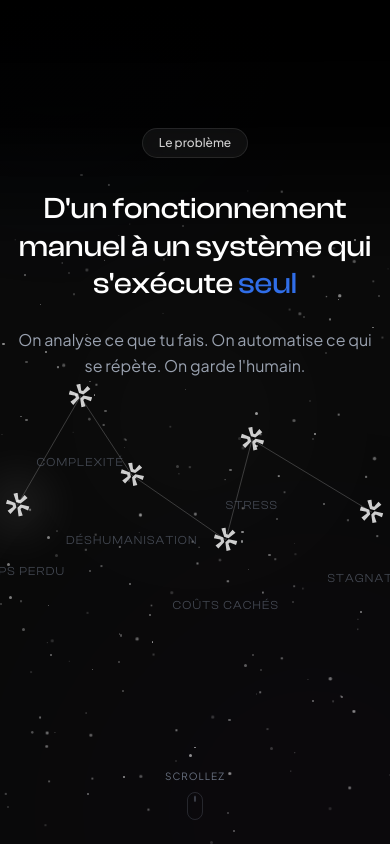
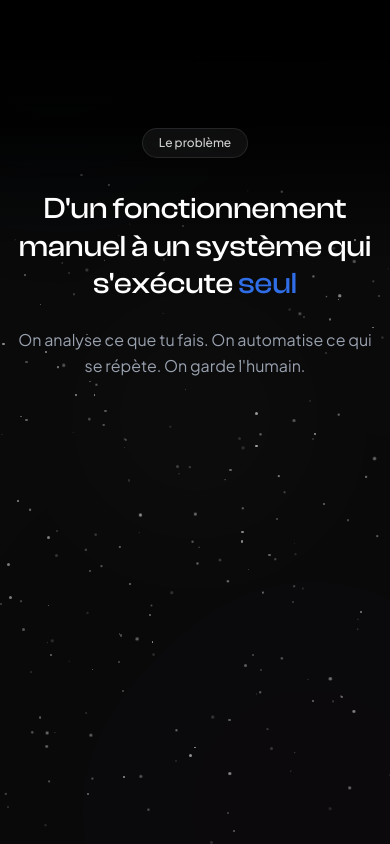
Before and after one commit to toot7b/bigxbang_web, a Next.js app in the folder bigxbang-web/: page / in a window 390 px wide. Shown: the part 844-1688 px from the top of the page. Built offline with nearby package versions, Linux system fonts and the light colour scheme.

Commit message:
Finalize Problem section: Neural Trace animation, Scroll Hint fix (2s delay), and Stress label position

```diff
--- a/bigxbang-web/src/components/sections/Problem.tsx
+++ b/bigxbang-web/src/components/sections/Problem.tsx
@@ -15,6 +15,7 @@ interface Point {
     y: number; // Percentage 0-100
     label: string;
     description: string;
+    labelPos?: "top" | "bottom";
 }
 
 // --- Data: The 6 Major Problems ---
@@ -23,7 +24,7 @@ const STARS: Point[] = [
     { id: 2, x: 22, y: 20, label: "Complexité", description: "Une stack technique devenue ingérable." },
     { id: 3, x: 35, y: 55, label: "Déshumanisation", description: "L'humain s'efface derrière les process." },
     { id: 4, x: 58, y: 80, label: "Coûts Cachés", description: "Abonnements et maintenance qui s'accumulent." },
-    { id: 5, x: 64, y: 35, label: "Stress", description: "La peur constante que tout casse." },
+    { id: 5, x: 64, y: 35, label: "Stress", description: "La peur constante que tout casse.", labelPos: "top" },
     { id: 6, x: 96, y: 65, label: "Stagnation", description: "Votre croissance plafonne malgré vos efforts." },
 ];
 
@@ -43,8 +44,9 @@ export default function Problem() {
     const linesRef = useRef<(SVGLineElement | null)[]>([]);
     const bgStarsRef = useRef<HTMLDivElement>(null);
     const [hoveredStar, setHoveredStar] = useState<number | null>(null);
+
     const hasInteractedRef = useRef(false); // To track first interaction
-    const [showScrollHint, setShowScrollHint] = useState(false);
+    const scrollHintRef = useRef<HTMLDivElement>(null);
 
     // --- 1. Background Stars Animation (Organic & Dense) ---
     useEffect(() => {
@@ -76,6 +78,77 @@ export default function Problem() {
                     });
                 }
             }
+
+
+        }, containerRef);
+        return () => ctx.revert();
+    }, []);
+
+    // --- 1.5. Neural Trace Intro Animation ---
+    useEffect(() => {
+        const ctx = gsap.context(() => {
+            const tl = gsap.timeline({
+                scrollTrigger: {
+                    trigger: constellationRef.current,
+                    start: "top 60%", // Trigger when section is cleanly in view
+                    toggleActions: "play none none reverse"
+                },
+                onComplete: () => {
+                    // Fail-safe: Only trigger hint after timeline is 100% DONE
+                    gsap.delayedCall(2, () => {
+                        if (scrollHintRef.current) {
+                            gsap.to(scrollHintRef.current, {
+                                autoAlpha: 1,
+                                y: 0,
+                                duration: 1,
+                                ease: "power2.out"
+                            });
+                        }
+                    });
+                }
+            });
+
+            // Init state: All Hidden
+            // Init state: All Hidden
+            // Change: Start slightly smaller and blurry for "optical focus" effect (Subtle)
+            gsap.set(starsRef.current, { autoAlpha: 0, scale: 0.8, filter: "blur(8px)" });
+            gsap.set(linesRef.current, { opacity: 0, drawSVG: "0%" }); // Requires DrawSVG ideally, but we'll simulate opacity
+            if (scrollHintRef.current) gsap.set(scrollHintRef.current, { autoAlpha: 0, y: 20 });
+
+            // Sequential Reveal: Star -> Line -> Star -> Line
+            starsRef.current.forEach((star, i) => {
+                if (!star) return;
+
+                // 1. Reveal Star (Soft Focus)
+                tl.to(star, {
+                    autoAlpha: 1,
+                    scale: 1,
+                    filter: "blur(0px)",
+                    duration: 1.0, // Slower for elegance
+                    ease: "power1.out", // Very linear/smooth
+                });
+
+                // 2. Reveal Line to NEXT star (if exists)
+                if (i < starsRef.current.length - 1) {
+                    const line = linesRef.current[i];
+                    if (line) {
+                        // Simulating a "draw" effect by fading and rapid scale/clip if possible,
+                        // simpler approach: fading in quickly
+                        tl.fromTo(line,
+                            { opacity: 0, strokeDasharray: 1000, strokeDashoffset: 1000 },
+                            {
+                                opacity: 1,
+                                strokeDashoffset: 0,
+                                duration: 0.5,
+                                ease: "power1.inOut"
+                            }
+                        );
+                    }
+                }
+            });
+
+            // 3. Scroll Hint (Handled in onComplete above)
+
         }, containerRef);
         return () => ctx.revert();
     }, []);
@@ -196,14 +269,9 @@ export default function Problem() {
         };
     }, [hoveredStar]);
 
-    // --- 4. Show Scroll Hint after 5 seconds ---
-    useEffect(() => {
-        const timer = setTimeout(() => {
-            setShowScrollHint(true);
-        }, 5000);
 
-        return () => clearTimeout(timer);
-    }, []);
+
+    // Removed manual useEffect for scroll hint (moved to GSAP)
 
     return (
         <section
@@ -304,7 +372,7 @@ export default function Problem() {
                             <div className={cn(
                                 "absolute left-1/2 -translate-x-1/2 mt-4 pt-2 w-48 text-center pointer-events-none transition-all duration-300",
                                 "opacity-0 translate-y-2 group-hover:opacity-100 group-hover:translate-y-0",
-                                star.y > 80 ? "bottom-full mb-4 mt-0" : "top-full"
+                                (star.labelPos === "top" || star.y > 80) ? "bottom-full mb-4 mt-0" : "top-full"
                             )}>
                                 <div className="bg-black/40 backdrop-blur-md border border-white/10 rounded-xl p-3 shadow-xl">
                                     <h3 className="font-clash text-sm font-medium text-white mb-1">{star.label}</h3>
@@ -317,7 +385,7 @@ export default function Problem() {
                         <div className={cn(
                             "absolute left-1/2 -translate-x-1/2 mt-1 whitespace-nowrap pointer-events-none transition-opacity duration-300",
                             "opacity-60 group-hover:opacity-0", // Hide when tooltip appears
-                            star.y > 80 ? "bottom-full mb-8" : "top-full mt-8"
+                            (star.labelPos === "top" || star.y > 80) ? "bottom-full mb-8" : "top-full mt-8"
                         )}>
                             <span className="font-clash text-xs tracking-widest uppercase text-gray-500">{star.label}</span>
                         </div>
@@ -326,10 +394,10 @@ export default function Problem() {
             </div>
 
             {/* Scroll Hint */}
-            <div className={cn(
-                "absolute bottom-6 left-1/2 -translate-x-1/2 z-20 transition-all duration-700",
-                showScrollHint ? "opacity-100 translate-y-0" : "opacity-0 translate-y-4 pointer-events-none"
-            )}>
+            <div
+                ref={scrollHintRef}
+                className="absolute bottom-6 left-1/2 -translate-x-1/2 z-20 opacity-0 translate-y-4 invisible"
+            >
                 <div className="flex flex-col items-center gap-2">
                     <span className="font-jakarta text-[10px] uppercase tracking-widest text-gray-500">Scrollez</span>
                     <div className="w-4 h-7 border-[1.5px] border-gray-500/30 rounded-full flex items-start justify-center p-1">
--- /dev/null
+++ b/bigxbang-web/src/components/ui/Asterisk 2.tsx
@@ -0,0 +1,18 @@
+import { cn } from "@/lib/utils";
+
+interface AsteriskProps {
+    className?: string;
+}
+
+export default function Asterisk({ className }: AsteriskProps) {
+    return (
+        <svg
+            viewBox="0 0 50 51"
+            fill="none"
+            xmlns="http://www.w3.org/2000/svg"
+            className={cn("w-5 h-5 md:w-8 md:h-8", className)}
+        >
+            <path d="M26.8767 50.0341L24.3807 31.4734L31.4158 24.9413L49.7407 28.805L47.0866 37.4099L33.996 31.6884L30.9182 34.5462L35.6546 48.0245L26.8767 50.0341ZM45.9361 11.1863L31.0757 22.6644L21.8426 19.7748L16.0647 1.94148L24.7693 -6.9784e-05L26.4385 14.1429L30.495 15.4255L39.7391 4.659L45.9361 11.1863ZM2.5808 14.4612L19.9372 21.5439L22.1353 30.9656L9.58822 44.9353L3.53771 38.2718L14.9592 29.8504L13.9805 25.7101L-2.68031e-05 22.9982L2.5808 14.4612Z" fill="currentColor" />
+        </svg>
+    );
+}
```
